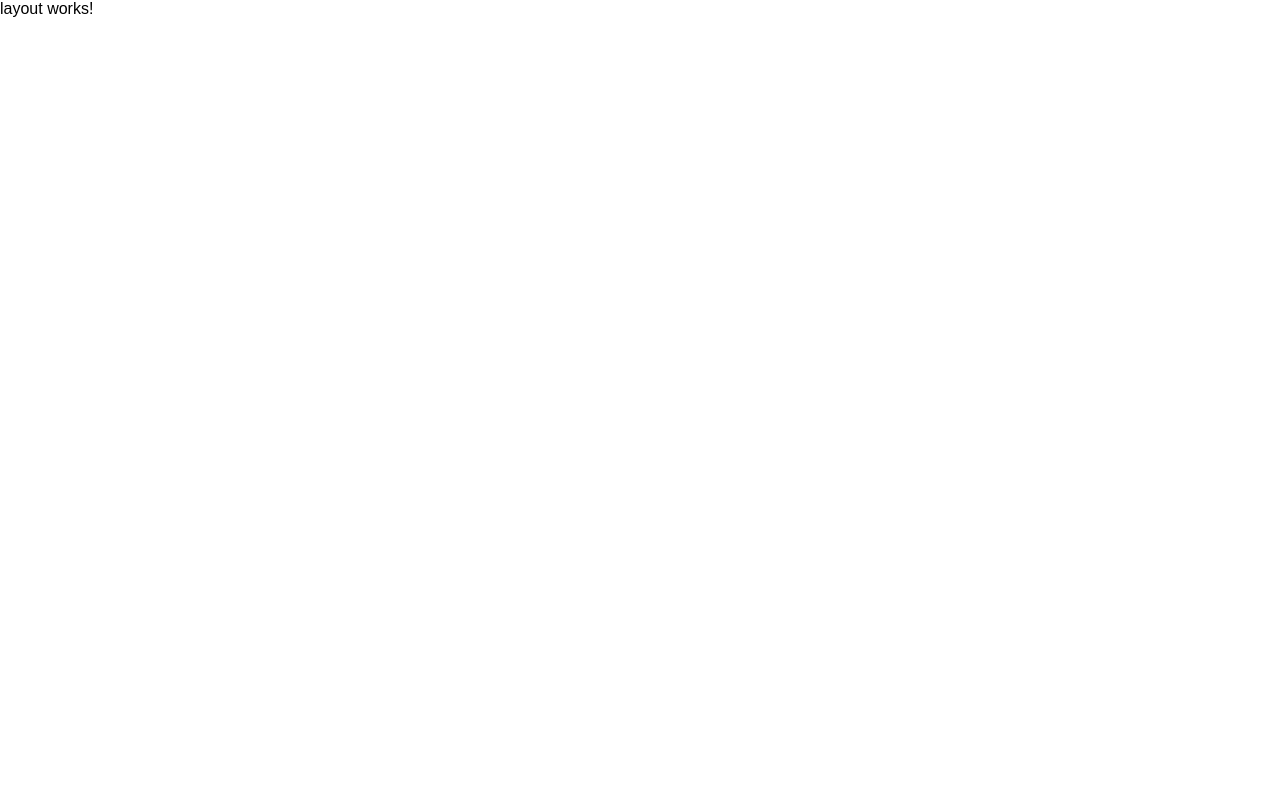
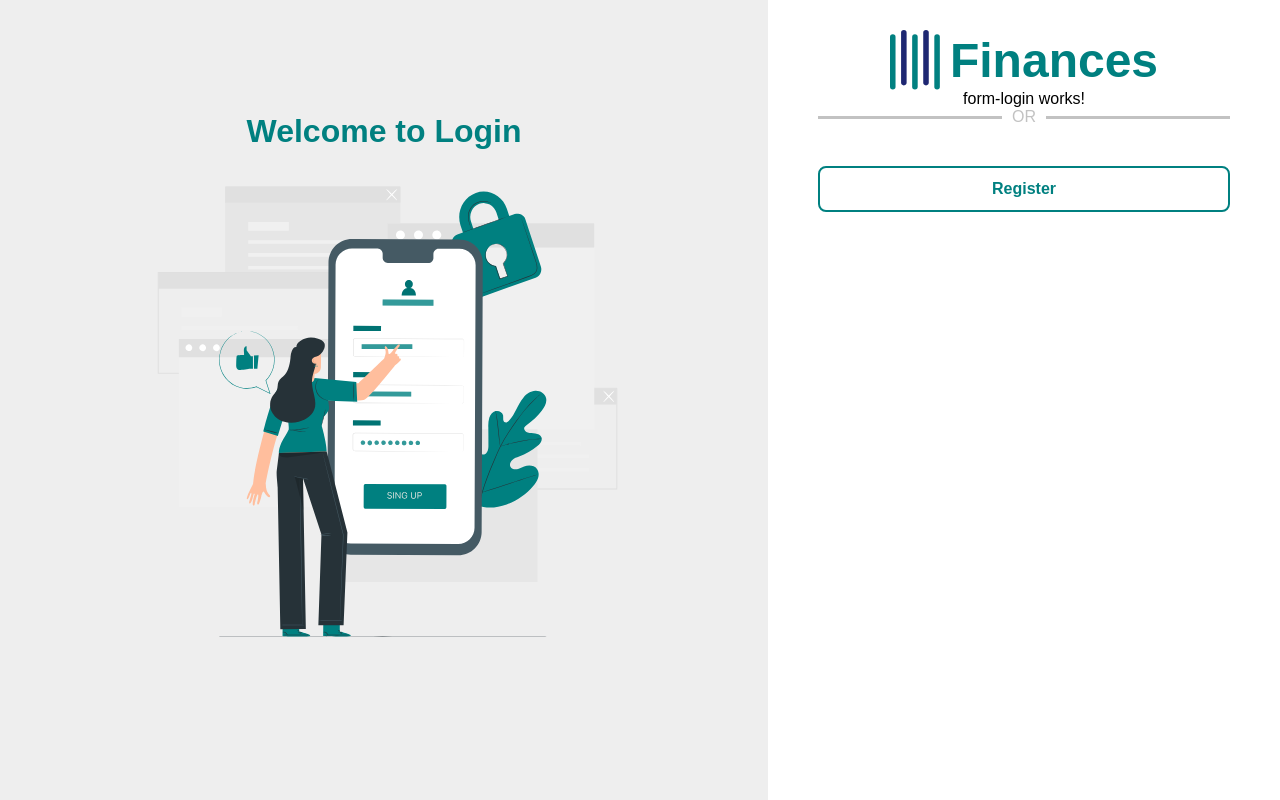
Before and after one commit to jodairnunes/AppFinancesFront, an Angular app: page /login in a window 1280 px wide. Built offline with nearby package versions, Linux system fonts and the light colour scheme.

Commit message:
commit 03 - create html, css and metods layout component

```diff
--- a/src/app/components/layout/layout.component.html
+++ b/src/app/components/layout/layout.component.html
@@ -1 +1,31 @@
-<p>layout works!</p>
+<div class="container">
+    <section class="left">
+        <h1>Welcome to Login</h1>
+        <img src="/img/ilustration.svg" alt="ilustration">
+    </section>
+
+    <section class="rigth">
+        <div class="container">
+            <div class="logo">
+                <img src="/img/logo.svg" alt="">
+                <h1>Finances</h1>
+            </div>
+
+            @if (showFormLogin) {
+                <app-form-login></app-form-login>
+            }
+            @if (showFormRegister) {
+                <app-form-register></app-form-register>
+            }
+
+            <div class="button-group">
+                <div class="line-or">
+                    <div class="divider"></div>
+                    <span>OR</span>
+                    <div class="divider"></div>
+                </div>
+                <button class="btn-register" (click)="goToRegisterLogin()">{{titleRegister}}</button>
+            </div>
+        </div>
+    </section>
+</div>
--- a/src/app/components/layout/layout.component.scss
+++ b/src/app/components/layout/layout.component.scss
@@ -0,0 +1,115 @@
+
+.container {
+    display: flex;
+    justify-content: space-between;
+    background-color: var(--bg-color);
+    width: 100vw;
+    .left {
+        width: 60%;
+        height: 100vh;
+        display: flex;
+        align-items: center;
+        justify-content: center;
+        background-color: var(--bg-color);
+        flex-direction: column;
+        color: var(--primary-color);
+
+        h1 {
+            font-size: 32px;
+        }
+
+        img {
+            width: 70%;
+        }
+    }
+
+    .rigth {
+        height: 100vh;
+        background-color: var(--secondary-color);
+        .container {
+            background-color: var(--secondary-color);
+            padding: 30px 50px ;
+            width: 40vw;
+            display: flex;
+            align-items: center;
+            margin: 0px auto;
+            flex-direction: column;
+            .logo{
+              display: flex;
+              align-items: center;
+              gap: 10px;
+              h1{
+                  font-size: 48px;
+                  color: var(--primary-color);
+              }
+            }
+            h2{
+                text-align: center;
+              margin: 30px 0;
+            }
+
+          }
+          .button-group {
+            width: 100%;
+            display: flex;
+            flex-direction: column;
+            gap: 40px;
+            button {
+                border: none;
+                padding: 12px;
+                border-radius: 8px;
+                cursor: pointer;
+            }
+
+            .btn-register {
+                background-color: var(--secondary-color);
+                color: var(--primary-color);
+                font-size: 16px;
+                font-weight: bold;
+                border: 2px solid var(--primary-color);
+            }
+
+            .btn-register:hover {
+                background-color: #ebebeb;
+            }
+            .line-or {
+                display: flex;
+                align-items: center;
+                justify-content: center;
+                gap: 10px;
+                color: #C2C2C2;
+                .divider {
+                    flex-grow: 1;
+                    height: 3px;
+                    background-color: #c2c2c2;
+                }
+            }
+        }
+    }
+}
+
+@media (max-width: 900px) {
+    .container .left {
+        width: 50%;
+    }
+
+    .container .rigth {
+        width: 50%;
+        .container {
+            width: 50vw;
+        }
+    }
+}
+
+@media (max-width: 758px) {
+    .container .left {
+        display: none;
+    }
+
+    .container .rigth{
+        width: 100%;
+        .container {
+            width: 95vw;
+        }
+    }
+}
--- a/src/app/components/layout/layout.component.ts
+++ b/src/app/components/layout/layout.component.ts
@@ -1,11 +1,35 @@
-import { Component } from '@angular/core';
+import { Component, OnInit } from '@angular/core';
+import { FormRegisterComponent } from '../form-register/form-register.component';
+import { FormLoginComponent } from '../form-login/form-login.component';
 
 @Component({
   selector: 'app-layout',
-  imports: [],
+  imports: [FormRegisterComponent, FormLoginComponent],
   templateUrl: './layout.component.html',
   styleUrl: './layout.component.scss'
 })
-export class LayoutComponent {
+export class LayoutComponent implements OnInit{
 
+  showFormLogin: boolean = true;
+  showFormRegister: boolean = false;
+
+  titleRegister: string = '';
+
+  ngOnInit(): void {
+      this.setTitleBtn()
+  }
+
+  setTitleBtn() {
+    if(this.showFormLogin) {
+      this.titleRegister = 'Register'
+    }else {
+      this.titleRegister = 'Login';
+    }
+  }
+
+  goToRegisterLogin() {
+    this.showFormLogin = !this.showFormLogin;
+    this.showFormRegister = !this.showFormRegister;
+    this.setTitleBtn();
+  }
 }
```
